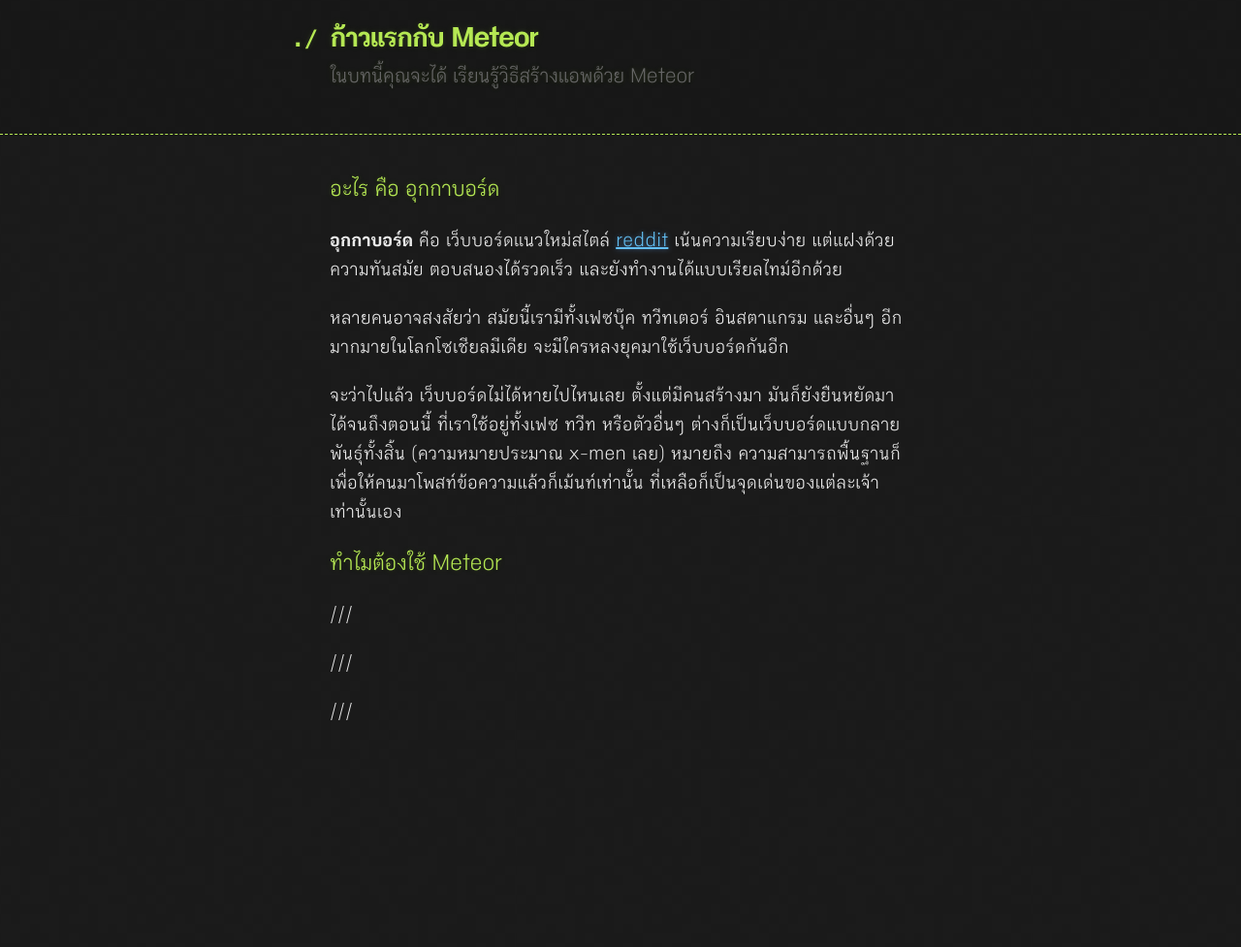
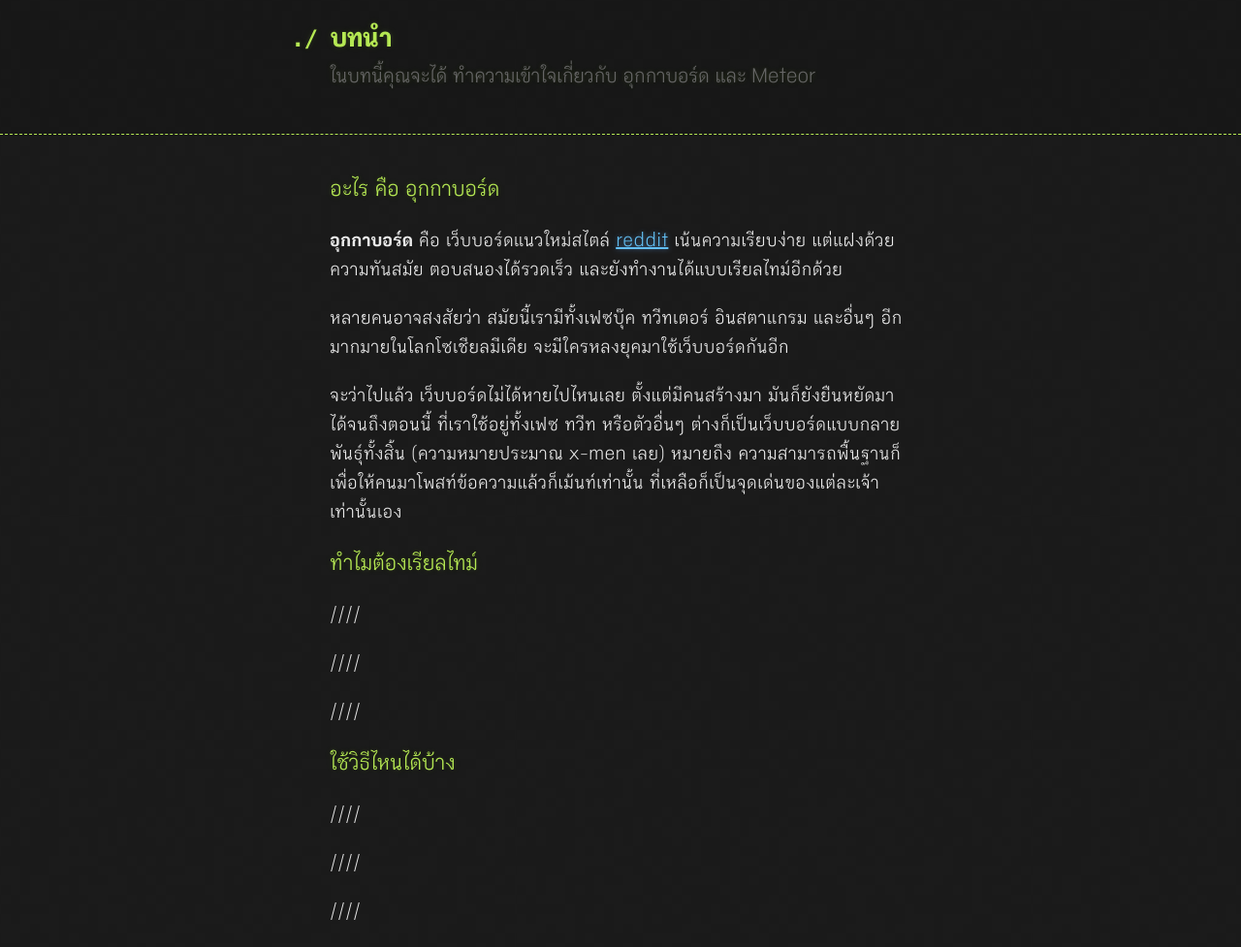
Before and after one commit to Ookkabat/DevelopOokkaboard, a Jekyll site: the page built from chapters/ch01-introduction.md, in a window 1280 px wide. Shown: the whole page at 97% size. Built offline with Jekyll 4.4.1, drawn with Linux system fonts in a browser that asks for light colours; before the commit the page ends 900 px from its top, so only the background shows below that.

Commit message:
Added new chapter, Revised Chapter Numbers.

```diff
--- a/chapters/ch01-getting-started.md
+++ b/chapters/ch01-introduction.md
@@ -1,7 +1,7 @@
 ---
 layout: default
-title: ก้าวแรกกับ Meteor
-excerpt: เรียนรู้วิธีสร้างแอพด้วย Meteor
+title: บทนำ
+excerpt: ทำความเข้าใจเกี่ยวกับ อุกกาบอร์ด และ Meteor
 ---
 
 ## อะไร คือ อุกกาบอร์ด
@@ -12,10 +12,18 @@
 
 จะว่าไปแล้ว เว็บบอร์ดไม่ได้หายไปไหนเลย ตั้งแต่มีคนสร้างมา มันก็ยังยืนหยัดมาได้จนถึงตอนนี้ ที่เราใช้อยู่ทั้งเฟซ ทวีท หรือตัวอื่นๆ ต่างก็เป็นเว็บบอร์ดแบบกลายพันธ์ุทั้งสิ้น (ความหมายประมาณ x-men เลย) หมายถึง ความสามารถพื้นฐานก็เพื่อให้คนมาโพสท์ข้อความแล้วก็เม้นท์เท่านั้น ที่เหลือก็เป็นจุดเด่นของแต่ละเจ้าเท่านั้นเอง
 
-## ทำไมต้องใช้ Meteor
+## ทำไมต้องเรียลไทม์
 
-///
+////
 
-///
+////
 
-///
+////
+
+## ใช้วิธีไหนได้บ้าง
+
+////
+
+////
+
+////
```
Also changed, not shown: chapters/ch02-getting-started.md (added, +19 -0 lines).
